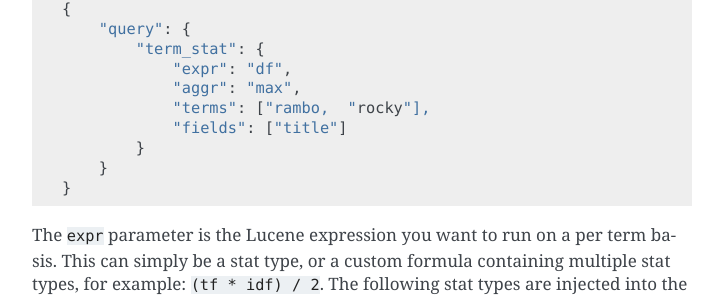
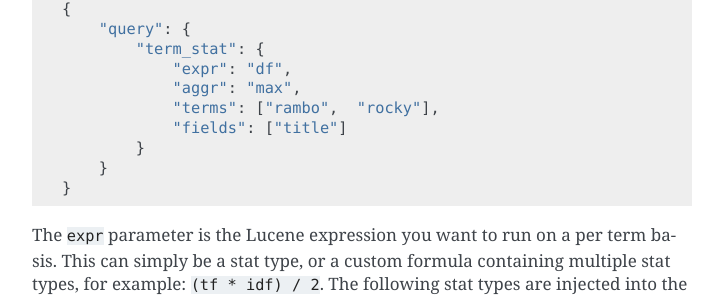
Before and after one commit to o19s/elasticsearch-learning-to-rank, a Sphinx documentation site: the page built from docs/advanced-functionality.rst, in a window 1280 px wide and 900 px high, scrolled down 6723 px. Shown: the part 161-458 px from the top of the window, without its empty margins (388-1111 px from the left). Built offline with Sphinx 7.4.7, drawn with Linux system fonts in a browser that asks for light colours; pages that are not in the unit, such as notebooks, are missing from menus.

Commit message:
Fix malformed json in docs

```diff
--- a/docs/advanced-functionality.rst
+++ b/docs/advanced-functionality.rst
@@ -290,7 +290,7 @@ The :code:`TermStatQuery` is a re-imagination of the legacy :code:`ExplorerQuery
             "term_stat": {
                 "expr": "df",
                 "aggr": "max",
-                "terms": ["rambo,  "rocky"],
+                "terms": ["rambo",  "rocky"],
                 "fields": ["title"]
             }
         }
```
